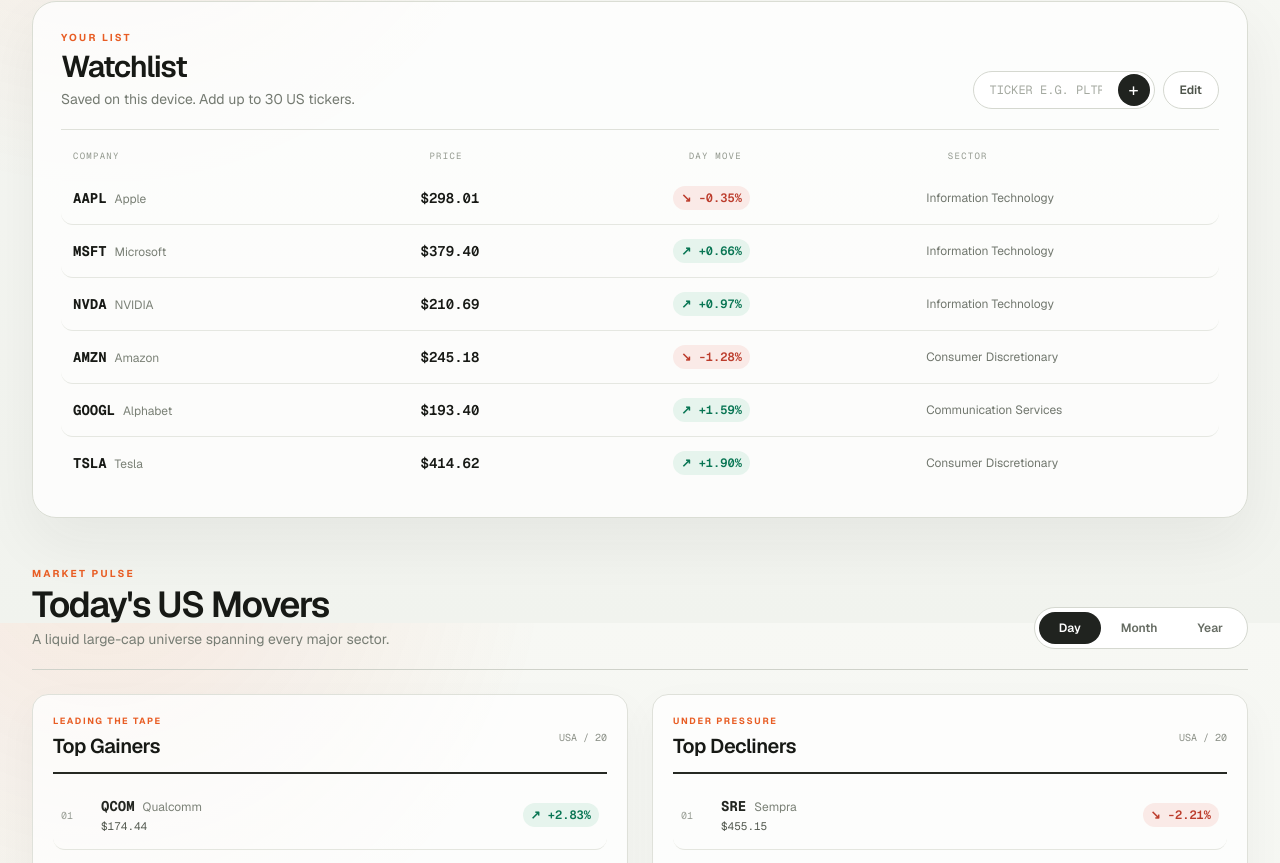
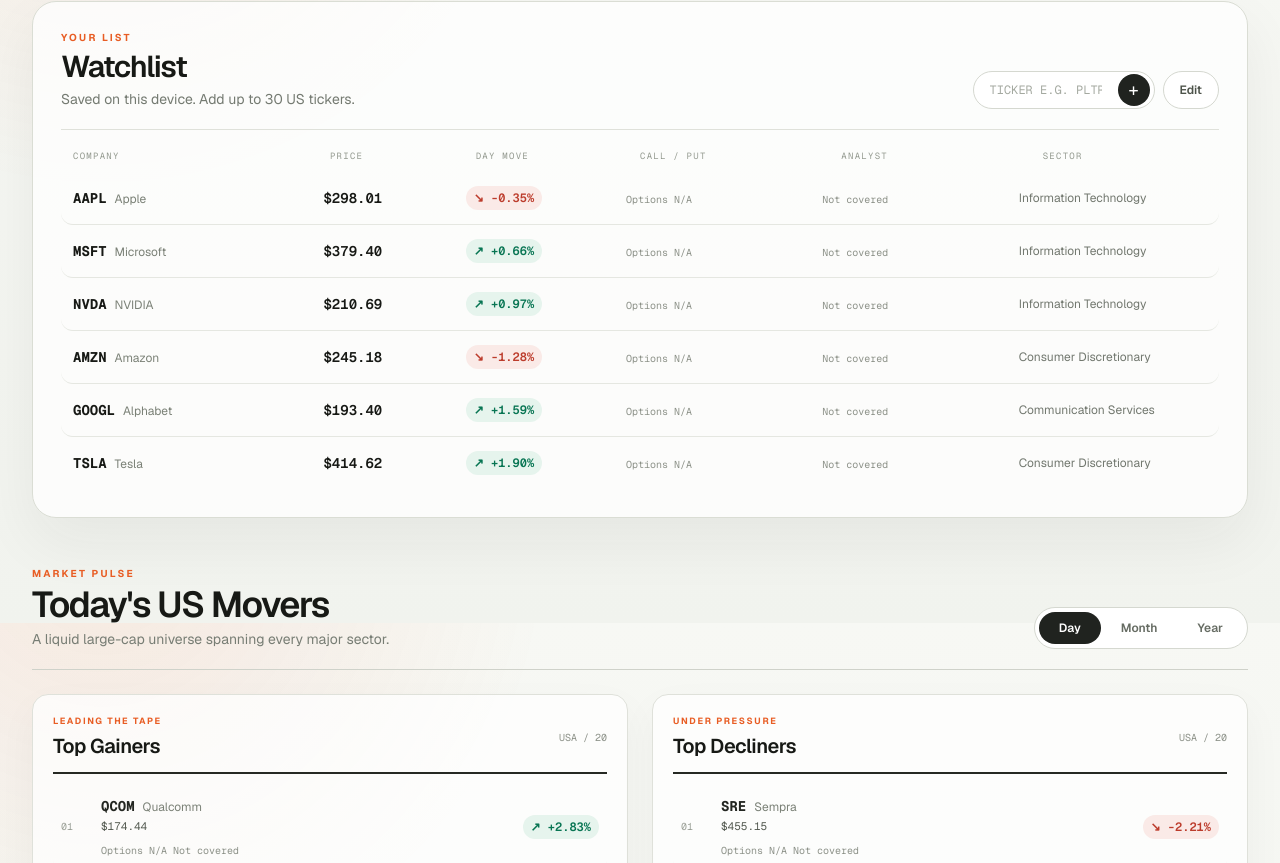
Before and after one commit to Raj-peswani/raj-peswani-tracker, a Next.js app: page /stocks in a window 1280 px wide. Shown: the part 177-1040 px from the top of the page. Built offline with nearby package versions, Linux system fonts and the light colour scheme; no server answers.

Commit message:
Add stock options and analyst signals

```diff
--- /dev/null
+++ b/src/app/api/stocks/signals/route.ts
@@ -0,0 +1,7 @@
+import type { NextRequest } from "next/server";
+import { getStockSignals } from "@/lib/stock-signals";
+
+export async function GET(request: NextRequest) {
+  const symbols = request.nextUrl.searchParams.get("symbols")?.split(",") ?? [];
+  return Response.json({ signals: await getStockSignals(symbols) });
+}
--- a/src/components/StocksDashboard.tsx
+++ b/src/components/StocksDashboard.tsx
@@ -2,10 +2,11 @@
 
 import Link from "next/link";
 import { FormEvent, useEffect, useState } from "react";
-import type { IpoRecord, SectorMovers, StockSnapshot, StocksData } from "@/types";
+import type { IpoRecord, SectorMovers, StockSignal, StockSnapshot, StocksData } from "@/types";
 
 const storageKey = "raj-tracker-watchlist";
 const periods: StocksData["period"][] = ["day", "month", "year"];
+const signalCache = new Map<string, StockSignal>();
 
 function currency(value: number) {
   return new Intl.NumberFormat("en-US", { style: "currency", currency: "USD", maximumFractionDigits: 2 }).format(value);
@@ -19,6 +20,57 @@
   window.localStorage.setItem(storageKey, JSON.stringify(symbols));
 }
 
+function useStockSignals(symbols: string[]) {
+  const symbolKey = [...new Set(symbols)].sort().join(",");
+  const [signals, setSignals] = useState<Record<string, StockSignal>>({});
+
+  useEffect(() => {
+    const requested = symbolKey.split(",").filter(Boolean);
+    let cancelled = false;
+    const syncFromCache = () => setSignals(Object.fromEntries(requested.flatMap((symbol) => {
+      const signal = signalCache.get(symbol);
+      return signal ? [[symbol, signal]] : [];
+    })));
+    queueMicrotask(syncFromCache);
+
+    async function load() {
+      const missing = requested.filter((symbol) => !signalCache.has(symbol));
+      for (let index = 0; index < missing.length && !cancelled; index += 8) {
+        const batch = missing.slice(index, index + 8);
+        try {
+          const response = await fetch(`/api/stocks/signals?symbols=${encodeURIComponent(batch.join(","))}`);
+          if (!response.ok) continue;
+          const data = await response.json() as { signals?: StockSignal[] };
+          for (const signal of data.signals ?? []) signalCache.set(signal.symbol, signal);
+          if (!cancelled) syncFromCache();
+        } catch {
+          continue;
+        }
+      }
+    }
+
+    void load();
+    return () => { cancelled = true; };
+  }, [symbolKey]);
+
+  return signals;
+}
+
+function OptionRatio({ signal }: { signal?: StockSignal }) {
+  if (!signal) return <span className="font-mono text-[10px] text-[#9a9f96]">Loading…</span>;
+  if (signal.callPercent === null || signal.putPercent === null) return <span className="font-mono text-[10px] text-[#8b9087]">Options N/A</span>;
+  return <span className="inline-flex overflow-hidden rounded-full font-mono text-[10px] font-bold"><span className="bg-[#e6f4ed] px-2 py-1 text-[#087553]">C {signal.callPercent}%</span><span className="bg-[#faeae7] px-2 py-1 text-[#bc3c2c]">P {signal.putPercent}%</span></span>;
+}
+
+function AnalystRating({ signal }: { signal?: StockSignal }) {
+  if (!signal) return <span className="font-mono text-[10px] text-[#9a9f96]">Loading…</span>;
+  if (!signal.analystRating) return <span className="font-mono text-[10px] text-[#8b9087]">Not covered</span>;
+  const normalized = signal.analystRating.toLowerCase();
+  const positive = normalized.includes("buy") || normalized.includes("outperform") || normalized.includes("overweight");
+  const negative = normalized.includes("sell") || normalized.includes("underperform") || normalized.includes("underweight");
+  return <span className={`inline-flex rounded-full px-2 py-1 text-[10px] font-semibold ${positive ? "bg-[#e6f4ed] text-[#087553]" : negative ? "bg-[#faeae7] text-[#bc3c2c]" : "bg-[#eef0ec] text-[#555b52]"}`}>{signal.analystRating}{signal.analystCount ? ` · ${signal.analystCount}` : ""}</span>;
+}
+
 function Change({ value }: { value: number }) {
   const positive = value >= 0;
   return (
@@ -28,7 +80,7 @@
   );
 }
 
-function StockRows({ stocks, limit }: { stocks: StockSnapshot[]; limit: number }) {
+function StockRows({ stocks, limit, signals }: { stocks: StockSnapshot[]; limit: number; signals: Record<string, StockSignal> }) {
   return (
     <div className="divide-y divide-[#e4e6df]">
       {stocks.slice(0, limit).map((stock, index) => (
@@ -37,6 +89,7 @@
           <div className="min-w-0">
             <div className="flex items-baseline gap-2"><span className="font-mono text-sm font-bold text-[#232621]">{stock.symbol}</span><span className="truncate text-xs text-[#7a8076]">{stock.name}</span></div>
             <span className="mt-0.5 block font-mono text-[11px] text-[#555b52]">{currency(stock.price)}</span>
+            <div className="mt-2 flex flex-wrap gap-1.5"><OptionRatio signal={signals[stock.symbol]} /><AnalystRating signal={signals[stock.symbol]} /></div>
           </div>
           <Change value={stock.periodChange} />
         </Link>
@@ -53,27 +106,27 @@
   );
 }
 
-function RankingCard({ title, label, stocks, expanded, onToggle }: { title: string; label: string; stocks: StockSnapshot[]; expanded: boolean; onToggle: () => void }) {
+function RankingCard({ title, label, stocks, expanded, onToggle, signals }: { title: string; label: string; stocks: StockSnapshot[]; expanded: boolean; onToggle: () => void; signals: Record<string, StockSignal> }) {
   return (
     <section className="rounded-2xl border border-[#dfe1da] bg-white/75 p-5 shadow-[0_15px_40px_rgba(31,35,29,0.04)]">
       <div className="mb-2 flex items-center justify-between border-b-2 border-[#262923] pb-3">
         <div><p className="text-[9px] font-bold uppercase tracking-[0.18em] text-[#e85d24]">{label}</p><h3 className="mt-1 text-xl font-semibold tracking-tight">{title}</h3></div>
         <span className="font-mono text-[10px] text-[#8b9087]">USA / {stocks.length}</span>
       </div>
-      <StockRows stocks={stocks} limit={expanded ? 20 : 3} />
+      <StockRows stocks={stocks} limit={expanded ? 20 : 3} signals={signals} />
       <ExpandButton expanded={expanded} onClick={onToggle} count={20} />
     </section>
   );
 }
 
-function SectorCard({ group, expanded, onToggle }: { group: SectorMovers; expanded: boolean; onToggle: () => void }) {
+function SectorCard({ group, expanded, onToggle, signals }: { group: SectorMovers; expanded: boolean; onToggle: () => void; signals: Record<string, StockSignal> }) {
   return (
     <section className="rounded-2xl border border-[#dfe1da] bg-white/65 p-4">
       <div className="flex items-center justify-between border-b border-[#d9dbd4] pb-3">
         <h3 className="text-sm font-bold tracking-tight text-[#292c27]">{group.sector}</h3>
         <span className="font-mono text-[9px] uppercase tracking-[0.12em] text-[#949a90]">Top moves</span>
       </div>
-      <StockRows stocks={group.stocks} limit={expanded ? group.stocks.length : 3} />
+      <StockRows stocks={group.stocks} limit={expanded ? group.stocks.length : 3} signals={signals} />
       <ExpandButton expanded={expanded} onClick={onToggle} count={group.stocks.length} />
     </section>
   );
@@ -84,6 +137,7 @@
   const [quotes, setQuotes] = useState(initialQuotes);
   const [input, setInput] = useState("");
   const [editing, setEditing] = useState(false);
+  const signals = useStockSignals(quotes.map((quote) => quote.symbol));
 
   useEffect(() => {
     const stored = window.localStorage.getItem(storageKey);
@@ -139,15 +193,17 @@
       </div>
 
       <div className="mt-3 overflow-x-auto">
-        <div className="min-w-[650px]">
-          <div className="grid grid-cols-[1.4fr_1fr_1fr_1fr_auto] gap-4 px-3 py-2 font-mono text-[9px] uppercase tracking-[0.14em] text-[#949a90]"><span>Company</span><span>Price</span><span>Day move</span><span>Sector</span><span /></div>
+        <div className="min-w-[980px]">
+          <div className="grid grid-cols-[1.3fr_.7fr_.8fr_1fr_1fr_.8fr_auto] gap-4 px-3 py-2 font-mono text-[9px] uppercase tracking-[0.14em] text-[#949a90]"><span>Company</span><span>Price</span><span>Day move</span><span>Call / Put</span><span>Analyst</span><span>Sector</span><span /></div>
           <div className="divide-y divide-[#e5e7e1]">
             {quotes.map((quote) => (
-              <div key={quote.symbol} className="group relative grid grid-cols-[1.4fr_1fr_1fr_1fr_auto] items-center gap-4 rounded-xl px-3 py-3 transition hover:bg-[#f5f6f2]">
+              <div key={quote.symbol} className="group relative grid grid-cols-[1.3fr_.7fr_.8fr_1fr_1fr_.8fr_auto] items-center gap-4 rounded-xl px-3 py-3 transition hover:bg-[#f5f6f2]">
                 <Link href={`/stocks/${encodeURIComponent(quote.symbol)}`} aria-label={`View ${quote.symbol} chart and news`} className="absolute inset-0 z-10 rounded-xl" />
                 <div className="pointer-events-none relative z-20 min-w-0"><span className="font-mono text-sm font-bold group-hover:text-[#e85d24]">{quote.symbol}</span><span className="ml-2 truncate text-xs text-[#7a8076]">{quote.name}</span></div>
                 <span className="pointer-events-none relative z-20 font-mono text-sm font-semibold">{currency(quote.price)}</span>
                 <span className="pointer-events-none relative z-20"><Change value={quote.changePercent} /></span>
+                <span className="pointer-events-none relative z-20"><OptionRatio signal={signals[quote.symbol]} /></span>
+                <span className="pointer-events-none relative z-20"><AnalystRating signal={signals[quote.symbol]} /></span>
                 <span className="pointer-events-none relative z-20 truncate text-xs text-[#71776e]">{quote.sector}</span>
                 <button type="button" onClick={() => removeSymbol(quote.symbol)} aria-label={`Remove ${quote.symbol}`} className={`relative z-30 grid h-7 w-7 place-items-center rounded-full text-sm text-[#bd4435] transition hover:bg-[#faeae7] ${editing ? "visible opacity-100" : "invisible opacity-0"}`}>×</button>
               </div>
@@ -187,6 +243,12 @@
   const [declinersExpanded, setDeclinersExpanded] = useState(false);
   const [expandedSectors, setExpandedSectors] = useState<string[]>([]);
   const periodLabel = period === "day" ? "Today's" : period === "month" ? "One-month" : "One-year";
+  const visibleSymbols = [
+    ...movers.gainers.slice(0, gainersExpanded ? 20 : 3),
+    ...movers.decliners.slice(0, declinersExpanded ? 20 : 3),
+    ...movers.sectors.flatMap((group) => group.stocks.slice(0, expandedSectors.includes(group.sector) ? group.stocks.length : 3)),
+  ].map((stock) => stock.symbol);
+  const signals = useStockSignals(visibleSymbols);
 
   async function changePeriod(next: StocksData["period"]) {
     if (next === period) return;
@@ -223,7 +285,7 @@
       <div className="mx-auto max-w-[1500px] px-5 sm:px-8">
         <section className="flex flex-col gap-2 py-7 sm:flex-row sm:items-end sm:justify-between">
           <div><p className="text-[10px] font-bold uppercase tracking-[0.22em] text-[#e85d24]">US market desk</p><h1 className="mt-1 text-3xl font-semibold tracking-[-0.04em] text-[#1c1f1b]">Stocks & Watchlist</h1></div>
-          <p className="max-w-xl text-sm text-[#656b62]">Watchlist, movers, sectors, and new listings.</p>
+          <p className="max-w-xl text-sm text-[#656b62]">Watchlist, movers, sectors, option open-interest ratios, analyst consensus, and new listings.</p>
         </section>
 
         <Watchlist initialQuotes={initialWatchlist} />
@@ -236,15 +298,15 @@
             </div>
           </div>
           <div className={`grid gap-6 transition lg:grid-cols-2 ${loading ? "animate-pulse opacity-50" : ""}`}>
-            <RankingCard title="Top Gainers" label="Leading the tape" stocks={movers.gainers} expanded={gainersExpanded} onToggle={() => setGainersExpanded((value) => !value)} />
-            <RankingCard title="Top Decliners" label="Under pressure" stocks={movers.decliners} expanded={declinersExpanded} onToggle={() => setDeclinersExpanded((value) => !value)} />
+            <RankingCard title="Top Gainers" label="Leading the tape" stocks={movers.gainers} expanded={gainersExpanded} onToggle={() => setGainersExpanded((value) => !value)} signals={signals} />
+            <RankingCard title="Top Decliners" label="Under pressure" stocks={movers.decliners} expanded={declinersExpanded} onToggle={() => setDeclinersExpanded((value) => !value)} signals={signals} />
           </div>
         </section>
 
         <section className="border-t border-[#d8dad3] py-12">
           <div className="mb-7"><p className="text-[10px] font-bold uppercase tracking-[0.22em] text-[#e85d24]">Inside the market</p><h2 className="mt-1 text-3xl font-semibold tracking-[-0.04em] sm:text-4xl">Sector Movers</h2><p className="mt-2 max-w-2xl text-sm text-[#777d74]">The three largest moves in each major US equity sector. Expand any sector for the full ranked list.</p></div>
           <div className="grid gap-5 md:grid-cols-2 xl:grid-cols-3">
-            {movers.sectors.map((group) => <SectorCard key={group.sector} group={group} expanded={expandedSectors.includes(group.sector)} onToggle={() => toggleSector(group.sector)} />)}
+            {movers.sectors.map((group) => <SectorCard key={group.sector} group={group} expanded={expandedSectors.includes(group.sector)} onToggle={() => toggleSector(group.sector)} signals={signals} />)}
           </div>
         </section>
 
@@ -254,7 +316,7 @@
         </section>
       </div>
 
-      <footer className="mt-6 bg-[#20231f] text-[#f4f5f1]"><div className="mx-auto flex max-w-[1500px] flex-col gap-5 px-5 py-9 sm:flex-row sm:items-center sm:justify-between sm:px-8"><div><p className="text-lg font-semibold">Raj Peswani&apos;s Tracker</p><p className="mt-1 text-xs text-[#9da39a]">Markets, sectors, and new listings.</p></div><p className="font-mono text-[10px] uppercase tracking-[0.14em] text-[#8e948b]">Market data is informational / Not investment advice</p></div></footer>
+      <footer className="mt-6 bg-[#20231f] text-[#f4f5f1]"><div className="mx-auto flex max-w-[1500px] flex-col gap-5 px-5 py-9 sm:flex-row sm:items-center sm:justify-between sm:px-8"><div><p className="text-lg font-semibold">Raj Peswani&apos;s Tracker</p><p className="mt-1 text-xs text-[#9da39a]">Options percentages use listed open interest; ratings show Nasdaq analyst consensus.</p></div><p className="font-mono text-[10px] uppercase tracking-[0.14em] text-[#8e948b]">Market data is informational / Not investment advice</p></div></footer>
     </main>
   );
 }
--- /dev/null
+++ b/src/lib/stock-signals.ts
@@ -0,0 +1,69 @@
+import type { StockSignal } from "@/types";
+
+type NasdaqOptionRow = {
+  c_Openinterest?: string | null;
+  p_Openinterest?: string | null;
+};
+
+const nasdaqHeaders = {
+  "User-Agent": "Mozilla/5.0",
+  Accept: "application/json,text/plain,*/*",
+  Origin: "https://www.nasdaq.com",
+  Referer: "https://www.nasdaq.com/market-activity/stocks",
+};
+
+function numeric(value: string | null | undefined) {
+  const parsed = Number(String(value ?? "").replaceAll(",", ""));
+  return Number.isFinite(parsed) ? parsed : 0;
+}
+
+async function getAnalystSignal(symbol: string) {
+  try {
+    const response = await fetch(`https://api.nasdaq.com/api/analyst/${encodeURIComponent(symbol)}/ratings`, {
+      headers: nasdaqHeaders,
+      next: { revalidate: 21600 },
+      signal: AbortSignal.timeout(7000),
+    });
+    if (!response.ok) return { analystRating: null, analystCount: null };
+    const data = (await response.json())?.data;
+    const analystRating = typeof data?.meanRatingType === "string" ? data.meanRatingType : null;
+    const countMatch = String(data?.ratingsSummary ?? "").match(/Based on (\d+) analysts?/i);
+    return { analystRating, analystCount: countMatch ? Number(countMatch[1]) : null };
+  } catch {
+    return { analystRating: null, analystCount: null };
+  }
+}
+
+async function getOptionsSignal(symbol: string) {
+  try {
+    const response = await fetch(`https://api.nasdaq.com/api/quote/${encodeURIComponent(symbol)}/option-chain?assetclass=stocks&limit=5000`, {
+      headers: { ...nasdaqHeaders, Referer: `https://www.nasdaq.com/market-activity/stocks/${symbol.toLowerCase()}/option-chain` },
+      next: { revalidate: 3600 },
+      signal: AbortSignal.timeout(9000),
+    });
+    if (!response.ok) return { callPercent: null, putPercent: null };
+    const rows = ((await response.json())?.data?.table?.rows ?? []) as NasdaqOptionRow[];
+    const callOpenInterest = rows.reduce((sum, row) => sum + numeric(row.c_Openinterest), 0);
+    const putOpenInterest = rows.reduce((sum, row) => sum + numeric(row.p_Openinterest), 0);
+    const totalOpenInterest = callOpenInterest + putOpenInterest;
+    if (!totalOpenInterest) return { callPercent: null, putPercent: null };
+    const callPercent = Math.round((callOpenInterest / totalOpenInterest) * 100);
+    return { callPercent, putPercent: 100 - callPercent };
+  } catch {
+    return { callPercent: null, putPercent: null };
+  }
+}
+
+async function getStockSignal(symbol: string): Promise<StockSignal> {
+  const [analyst, options] = await Promise.all([getAnalystSignal(symbol), getOptionsSignal(symbol)]);
+  return { symbol, ...analyst, ...options };
+}
+
+export async function getStockSignals(symbolInputs: string[]) {
+  const symbols = [...new Set(symbolInputs.map((symbol) => symbol.trim().toUpperCase().replace(/[^A-Z0-9.-]/g, "")).filter(Boolean))].slice(0, 12);
+  const signals: StockSignal[] = [];
+  for (let index = 0; index < symbols.length; index += 4) {
+    signals.push(...await Promise.all(symbols.slice(index, index + 4).map(getStockSignal)));
+  }
+  return signals;
+}
```
Also changed, not shown: src/types.ts (+8 -0 lines).
